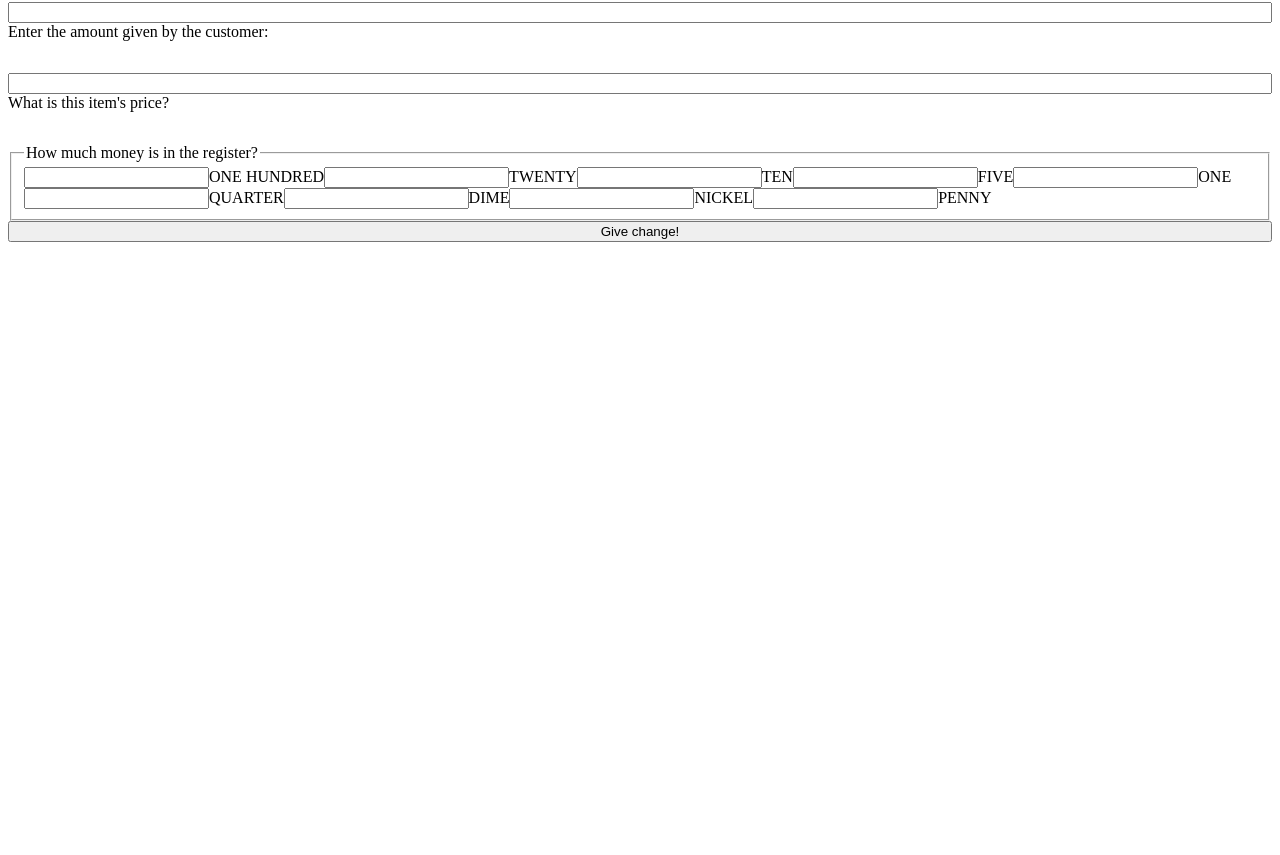
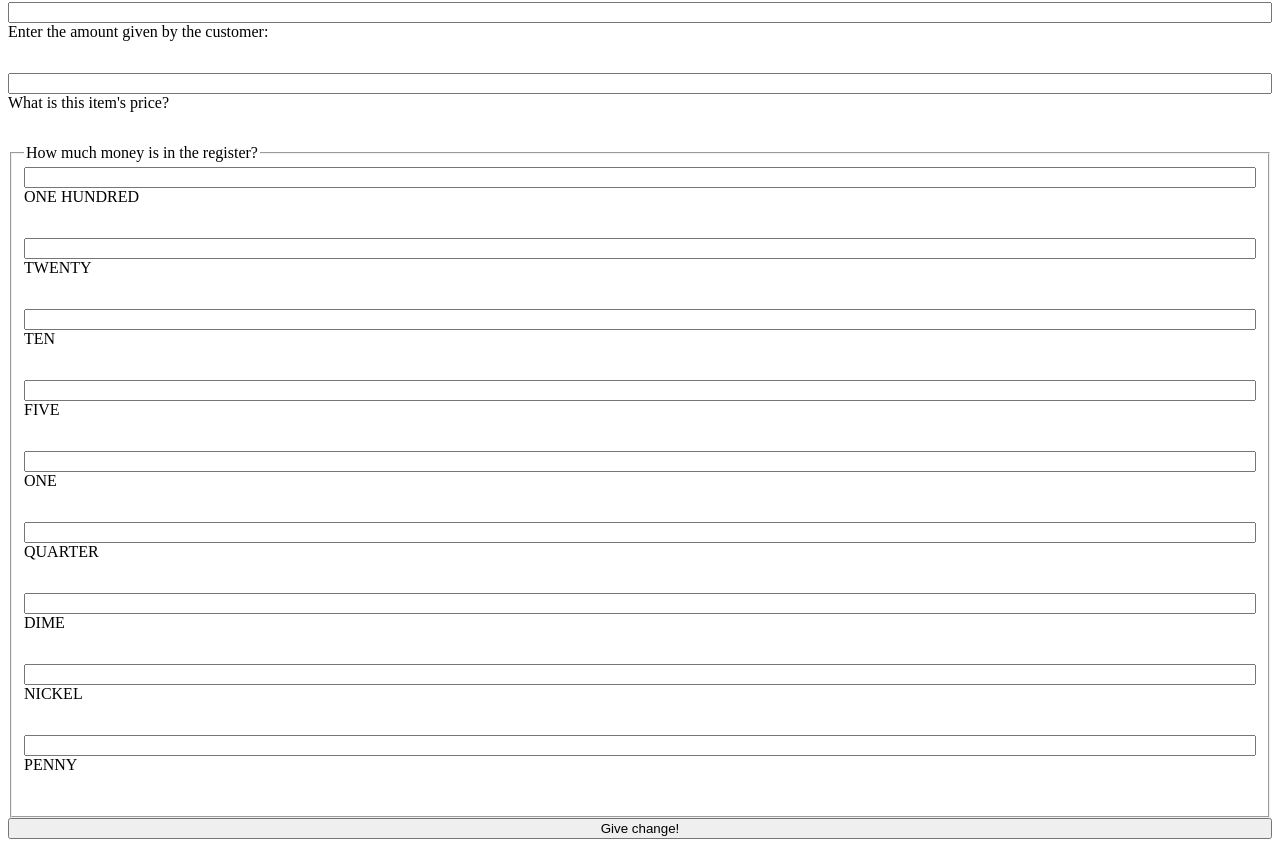
Before and after one commit to laurenjscott/cash-register, a plain HTML site: page index.html in a window 1280 px wide. Shown: the part 78-933 px from the top of the page. Before the commit the page ends 800 px from the top, so only its background shows below. Drawn offline with Linux system fonts and the light colour scheme.

Commit message:
styled-fieldset

```diff
--- a/index.css
+++ b/index.css
@@ -1,4 +1,4 @@
-form {
+form, fieldset {
     display: flex;
     flex-direction: column;
 }
```
